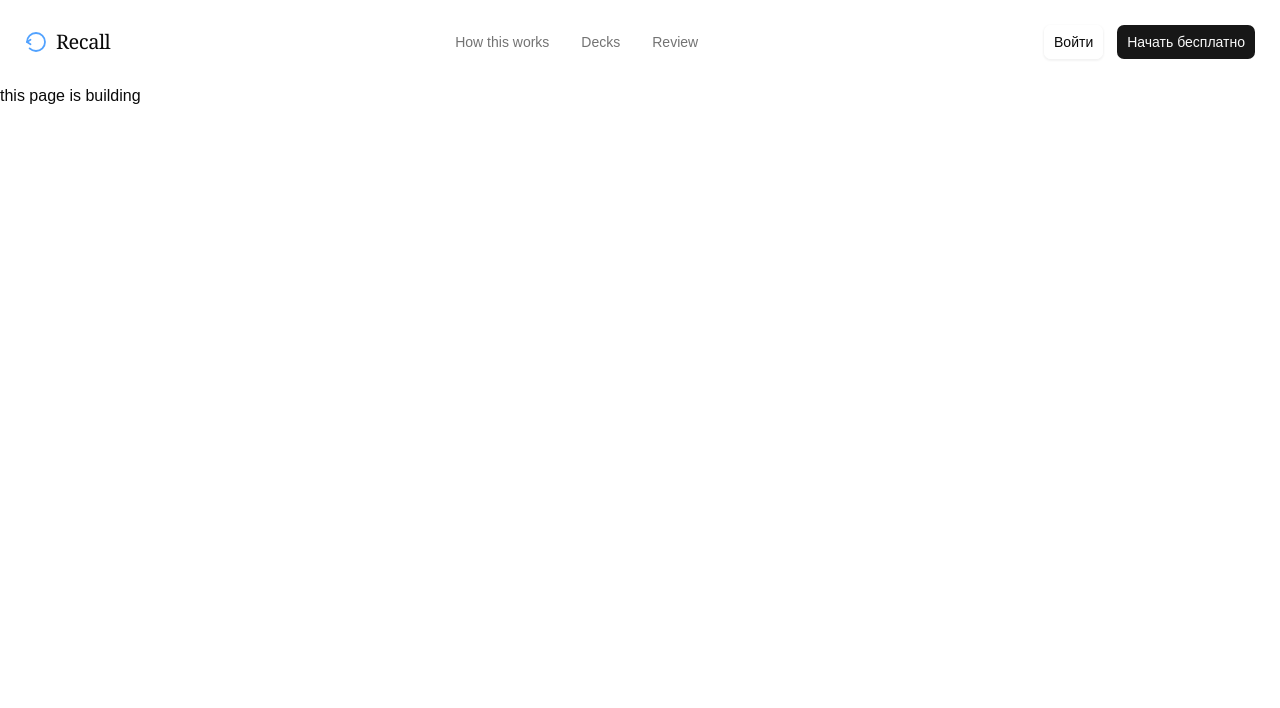
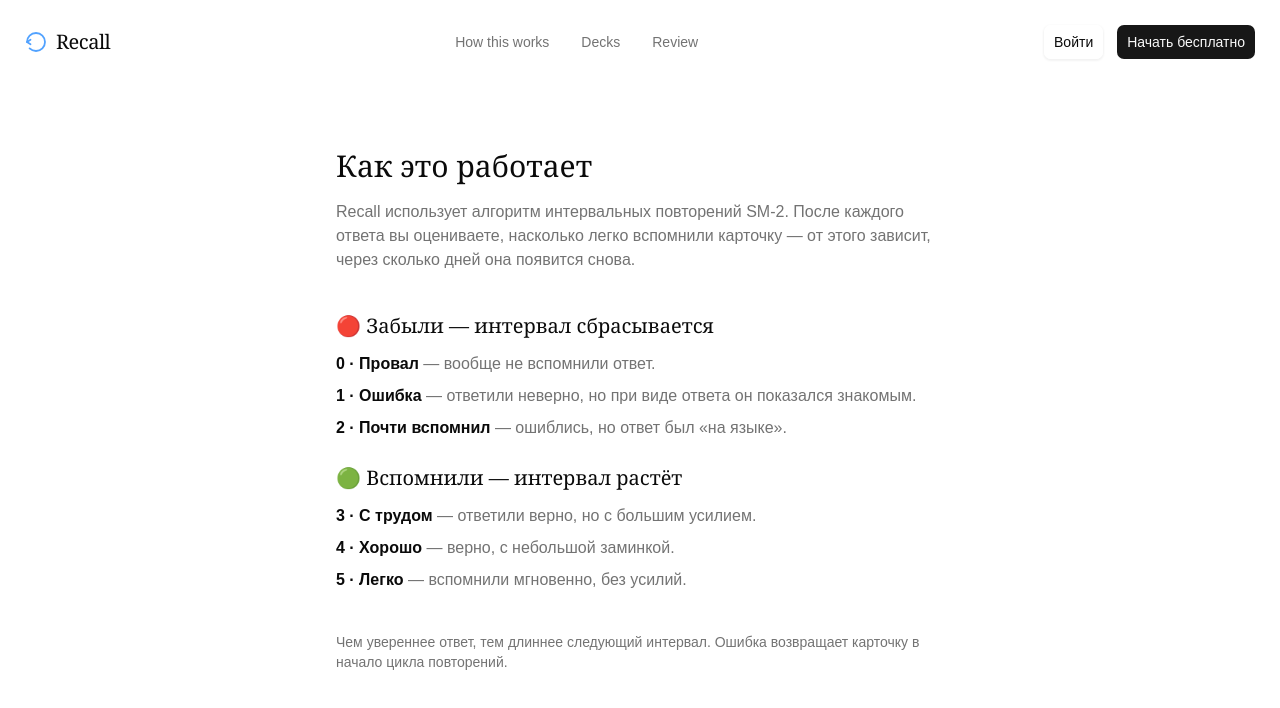
Before and after one commit to Kusti001/recall, a React (Vite) app in the folder frontend/: page /how in a window 1280 px wide. Shown: the top 708 px of the page. Built offline with nearby package versions, Linux system fonts and the light colour scheme; no server answers.

Commit message:
feat(frontend): create simple howthisworks page

```diff
--- a/frontend/src/pages/HowThisWorksPage.tsx
+++ b/frontend/src/pages/HowThisWorksPage.tsx
@@ -1,8 +1,57 @@
-
 export function HowThisWorksPage() {
   return (
-    <main className="min-h-screen">
-      this page is building
+    <main className="mx-auto max-w-2xl px-8 py-16">
+      <h1 className="font-serif text-3xl">Как это работает</h1>
+      <p className="mt-4 text-muted-foreground">
+        Recall использует алгоритм интервальных повторений SM-2. После каждого
+        ответа вы оцениваете, насколько легко вспомнили карточку — от этого
+        зависит, через сколько дней она появится снова.
+      </p>
+
+      <div className="mt-10 space-y-6">
+        <section>
+          <h2 className="font-serif text-xl">
+            🔴 Забыли — интервал сбрасывается
+          </h2>
+          <ul className="mt-3 space-y-2 text-muted-foreground">
+            <li>
+              <b className="text-foreground">0 · Провал</b> — вообще не
+              вспомнили ответ.
+            </li>
+            <li>
+              <b className="text-foreground">1 · Ошибка</b> — ответили неверно,
+              но при виде ответа он показался знакомым.
+            </li>
+            <li>
+              <b className="text-foreground">2 · Почти вспомнил</b> — ошиблись,
+              но ответ был «на языке».
+            </li>
+          </ul>
+        </section>
+
+        <section>
+          <h2 className="font-serif text-xl">🟢 Вспомнили — интервал растёт</h2>
+          <ul className="mt-3 space-y-2 text-muted-foreground">
+            <li>
+              <b className="text-foreground">3 · С трудом</b> — ответили верно,
+              но с большим усилием.
+            </li>
+            <li>
+              <b className="text-foreground">4 · Хорошо</b> — верно, с небольшой
+              заминкой.
+            </li>
+            <li>
+              <b className="text-foreground">5 · Легко</b> — вспомнили
+              мгновенно, без усилий.
+            </li>
+          </ul>
+        </section>
+      </div>
+
+      <p className="mt-10 text-sm text-muted-foreground">
+        Чем увереннее ответ, тем длиннее следующий интервал. Ошибка возвращает
+        карточку в начало цикла повторений.
+      </p>
     </main>
   )
 }
```
